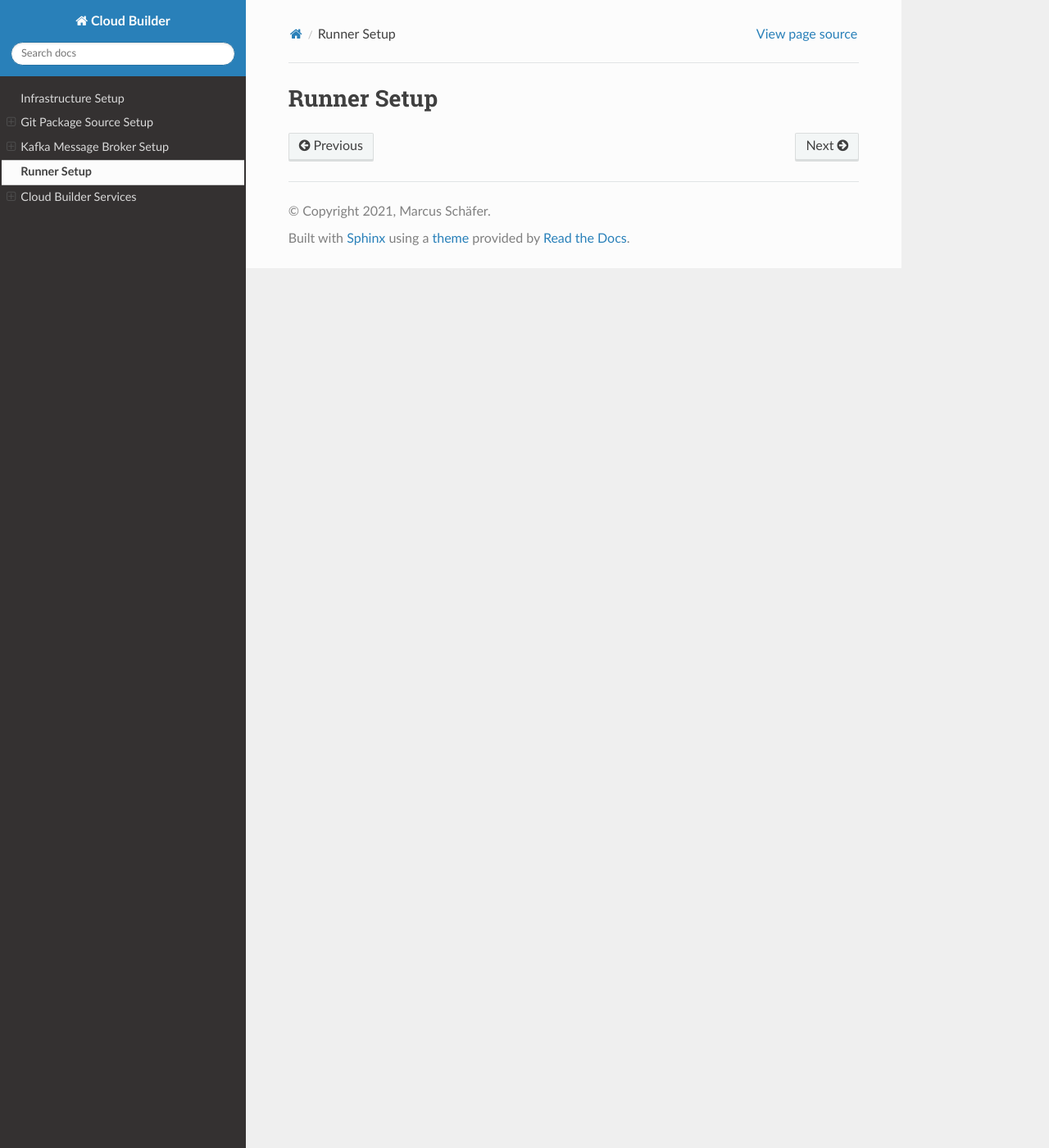
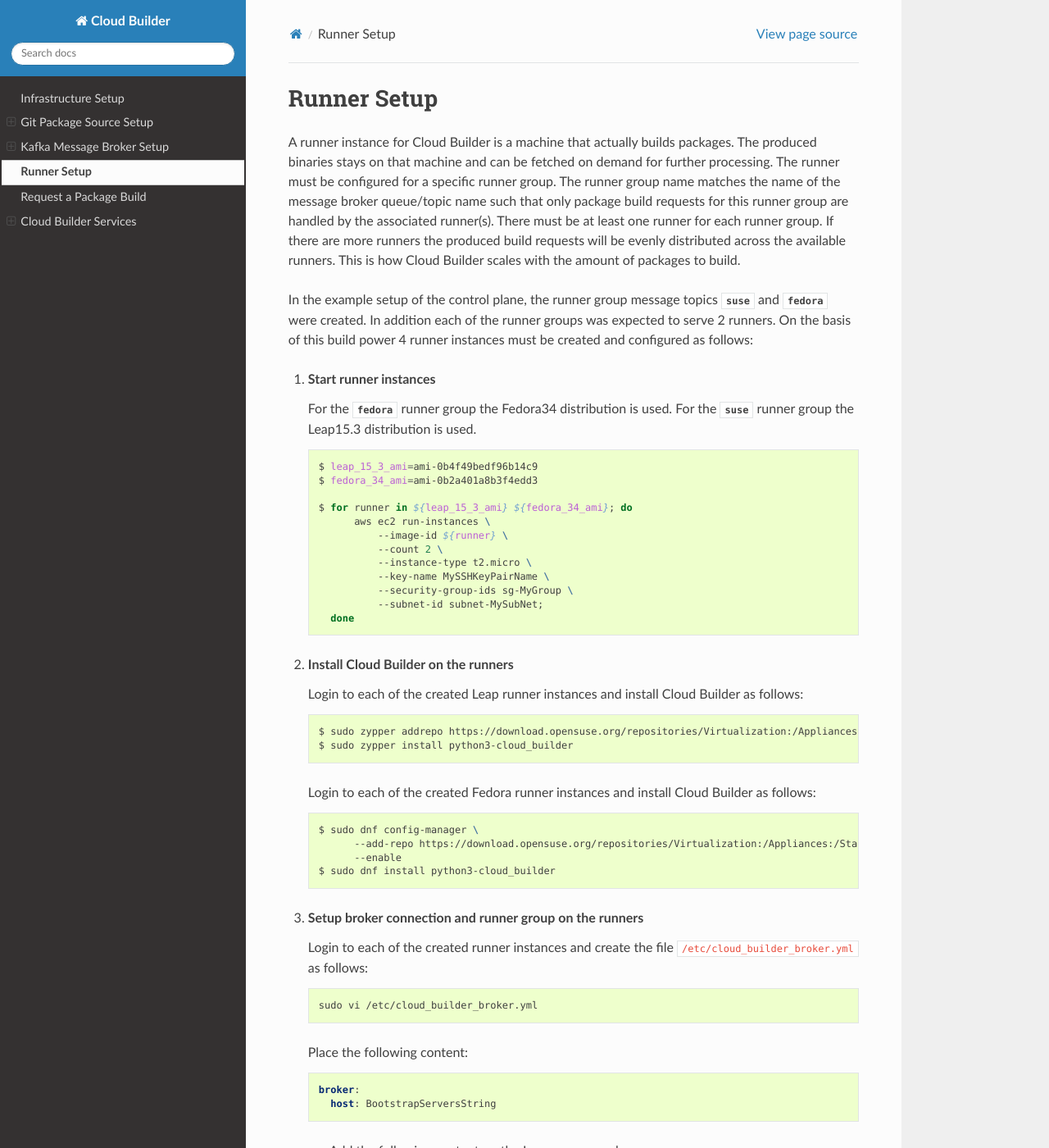
Before and after one commit to OSInside/cloud-builder, a Sphinx documentation site: the page built from doc/source/runner_setup.rst, in a window 1280 px wide and 1400 px high. Shown: the whole window at 82% size. Built offline with Sphinx 7.4.7 and the Read the Docs theme 2.0.0, drawn with Linux system fonts in a browser that asks for light colours; some of the changed text lies outside the part shown.

Commit message:
Update documentation
Add runner setup docs

```diff
--- a/doc/source/index.rst
+++ b/doc/source/index.rst
@@ -16,6 +16,7 @@
    git_package_source_setup
    kafka_broker_setup
    runner_setup
+   request_package_build
    commands
 
 .. sidebar:: Links
--- /dev/null
+++ b/doc/source/request_package_build.rst
@@ -0,0 +1,4 @@
+.. _request_package_build:
+
+Request a Package Build
+=======================
--- a/doc/source/runner_setup.rst
+++ b/doc/source/runner_setup.rst
@@ -2,3 +2,151 @@
 
 Runner Setup
 ============
+
+A runner instance for {CB} is a machine that actually builds
+packages. The produced binaries stays on that machine and can
+be fetched on demand for further processing. The runner must
+be configured for a specific runner group. The runner group
+name matches the name of the message broker queue/topic name such
+that only package build requests for this runner group are
+handled by the associated runner(s). There must be at least
+one runner for each runner group. If there are more runners
+the produced build requests will be evenly distributed across
+the available runners. This is how {CB} scales with the
+amount of packages to build.
+
+In the example setup of the control plane, the runner group
+message topics `suse` and `fedora` were created. In addition
+each of the runner groups was expected to serve 2 runners.
+On the basis of this build power 4 runner instances must be
+created and configured as follows:
+
+1. **Start runner instances**
+
+   For the `fedora` runner group the Fedora34 distribution
+   is used. For the `suse` runner group the Leap15.3 distribution
+   is used.
+
+   .. code:: bash
+
+      $ leap_15_3_ami=ami-0b4f49bedf96b14c9
+      $ fedora_34_ami=ami-0b2a401a8b3f4edd3
+
+      $ for runner in ${leap_15_3_ami} ${fedora_34_ami}; do
+            aws ec2 run-instances \
+                --image-id ${runner} \
+                --count 2 \
+                --instance-type t2.micro \
+                --key-name MySSHKeyPairName \
+                --security-group-ids sg-MyGroup \
+                --subnet-id subnet-MySubNet;
+        done
+
+2. **Install {CB} on the runners**
+
+   Login to each of the created Leap runner instances and install
+   {CB} as follows:
+
+   .. code:: bash
+
+      $ sudo zypper addrepo https://download.opensuse.org/repositories/Virtualization:/Appliances:/Staging/openSUSE_Leap_15.3 cloud-builder
+      $ sudo zypper install python3-cloud_builder
+
+   Login to each of the created Fedora runner instances and install
+   {CB} as follows:
+
+   .. code:: bash
+
+      $ sudo dnf config-manager \
+            --add-repo https://download.opensuse.org/repositories/Virtualization:/Appliances:/Staging/Fedora_34 \
+            --enable
+      $ sudo dnf install python3-cloud_builder
+
+3. **Setup broker connection and runner group on the runners**
+
+   Login to each of the created runner instances and create
+   the file :file:`/etc/cloud_builder_broker.yml` as follows:
+
+   .. code:: bash
+
+      sudo vi /etc/cloud_builder_broker.yml
+
+   Place the following content:
+
+   .. code:: yaml
+
+      broker:
+        host: BootstrapServersString
+
+   * Add the following content on the Leap runners only
+
+     .. code:: yaml
+
+        runner:
+          group: suse
+
+   * Place the following content on the Fedora runners only
+
+     .. code:: yaml
+
+        runner:
+          group: fedora
+
+4. **Setup git package source connection**
+
+   Login to each of the created runner instances and edit
+   the file :file:`/etc/cloud_builder` as follows:
+
+   .. code:: bash
+
+      CB_PROJECT="https://github.com/OSInside/cloud-builder-packages.git"
+      CB_PACKAGE_LIMIT=10
+
+   The above settings are the default after install of {CB}.
+   The used CB_PROJECT git repository is the {CB} provided example git
+   repo containing some arbitrary package sources. It only serves the
+   purpose to let users test and run {CB}. For production
+   change this value to your git project
+
+   .. note:: CB_PACKAGE_LIMIT
+
+      Every runner comes with a package build limit. This is the number
+      of simultaneously allowed build processes. If the limit is hit
+      the runner closes its connection to the message broker until the
+      number is below the maximum. For Apache kafka the close of the
+      connection of a consumer will cause a rebalance of all other still
+      connected consumers. This is an expensive operation and should be
+      avoided. The {CB} set maximum of 10 package builds at the same time
+      is relatively conservative. It depends on the selected instance
+      type/memory and disk space to select an appropriate value. If in
+      doubt give it a try with the default setting, but keep in mind
+      about this value, especially for production use.
+
+5. **Start** `cb-fetch-once` **service**
+
+   Login to each of the created runner instances and fetch
+   the package source git once as follows:
+
+   .. code:: bash
+
+      $ sudo systemctl start cb-fetch-once
+
+   This will clone the configured CB_PROJECT git repo once on the
+   system. The `cb-scheduler` service cares for the repo update via
+   `git pull` on demand
+
+6. **Start** `cb-scheduler` **and** `cb-info` **services**
+
+   Login to each of the created runner instances and start
+   the scheduler and info services as follows:
+
+   .. code:: bash
+
+      $ sudo systemctl start cb-scheduler
+      $ sudo systemctl start cb-info
+
+Congrats, the {CB} package build backend is now running and can
+build packages for Fedore/RHEL and SUSE/SLES based packages.
+There are two runners available for each of these vendors.
+
+Learn how to build the first package next: :ref:`request_package_build`
```
Also changed, not shown: doc/source/commands/cb_ctl.rst (+4 -4 lines), doc/source/kafka_broker_setup.rst (+5 -4 lines).
